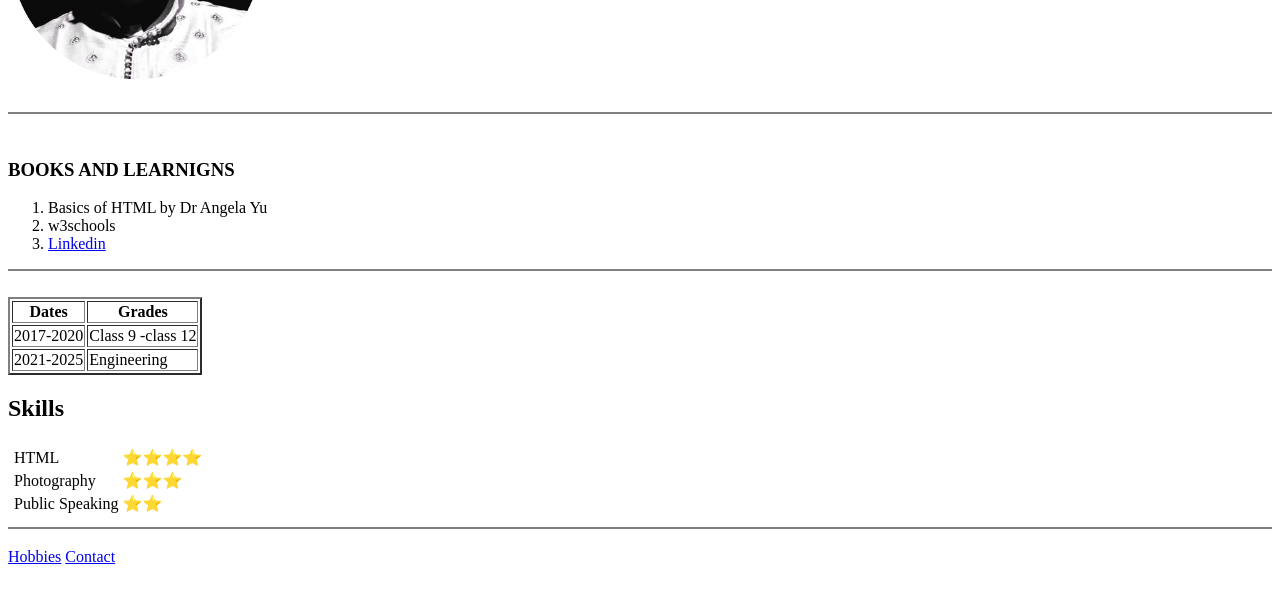
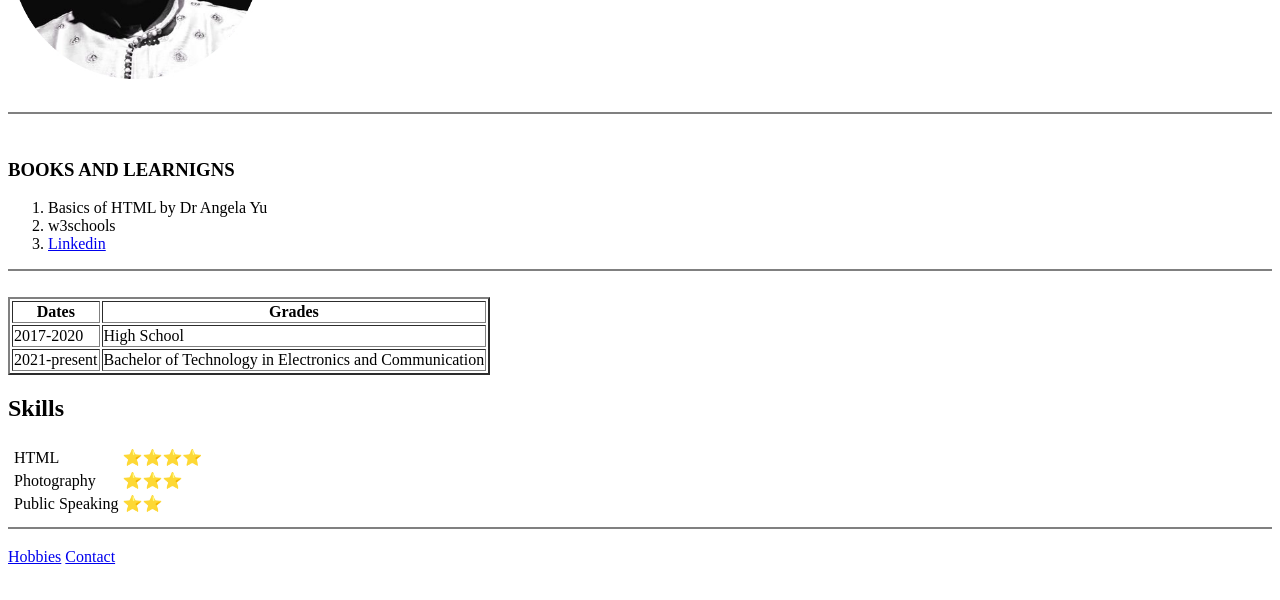
Before and after one commit to Writayangithub/First, a plain HTML site: page index.html in a window 1280 px wide. Shown: the part 182-782 px from the top of the page. Drawn offline with Linux system fonts and the light colour scheme.

Commit message:
updated index.html

```diff
--- a/index.html
+++ b/index.html
@@ -38,11 +38,11 @@
     <tbody>
         <tr>
             <td>2017-2020</td>
-            <td>Class 9 -class 12</td>
+            <td>High School</td>
         </tr>
         <tr>
-            <td>2021-2025</td>
-            <td>Engineering</td>
+            <td>2021-present</td>
+            <td>Bachelor of Technology in Electronics and Communication</td>
         </tr>
     </tbody>
 </table>
```
